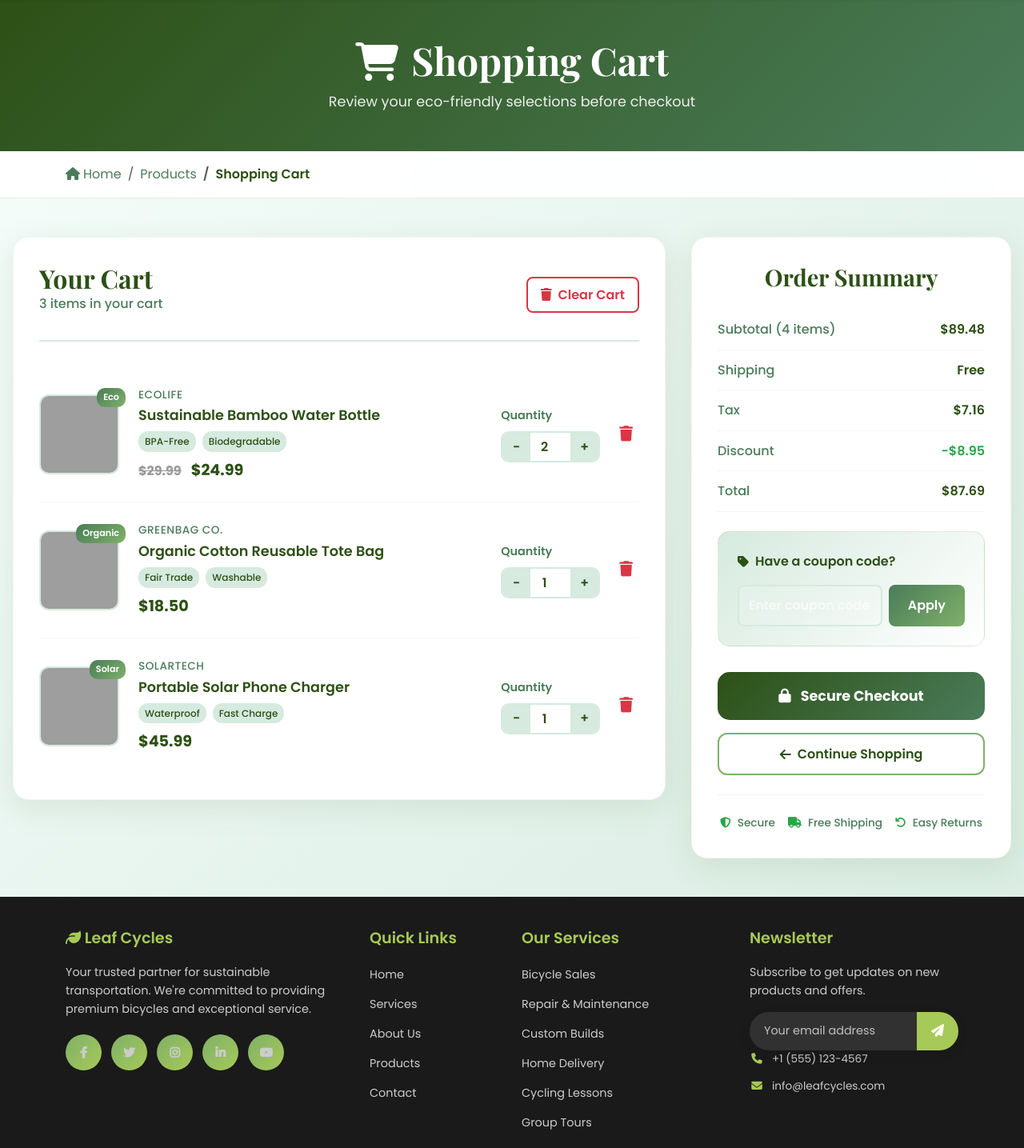
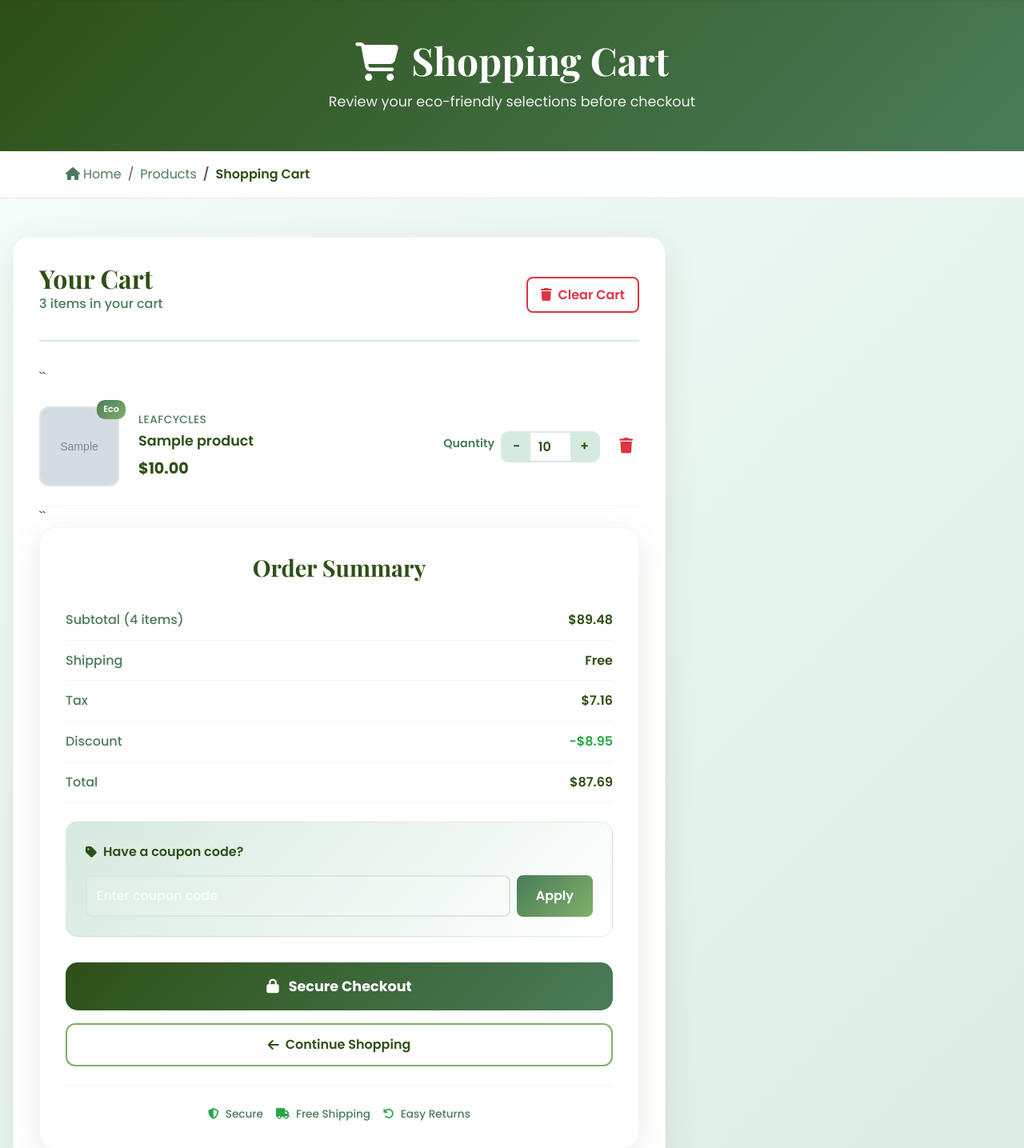
Before and after one commit to Ashvi0809/-LeafCycles, a Django app: page /cart/ in a window 1280 px wide. Shown: the part 210-1645 px from the top of the page at 80% size. Run offline with Django 5.2, Linux system fonts and the light colour scheme; a user stored in the database is signed in; tables that the repository leaves empty hold one stand-in row (values such as "Sample post"); grey boxes marked "Sample" are stand-in pictures; grey boxes are pictures that could not be loaded.

Commit message:
Cart Image

```diff
--- a/plantsapp/templates/plantsapp/cart.html
+++ b/plantsapp/templates/plantsapp/cart.html
@@ -678,101 +678,39 @@
                         Clear Cart
                     </button>
                 </div>
-
-                <!-- Cart Item 1 -->
+        ``             {% for item in cart_items %}
         <div class="cart-item">
           <div class="item-image-container">
-                        <img src="/placeholder.svg?height=100&width=100" alt="Bamboo Water Bottle" class="item-image">
+            {% if item.product.image %}
+              <img src="{{ item.product.image.url }}" alt="{{ item.product.name }}" class="item-image">
+            {% else %}
+              <img src="{% static 'plantsapp/images/placeholder.svg' %}" alt="No image" class="item-image">
+            {% endif %}
             <span class="item-badge">Eco</span>
           </div>
+
           <div class="item-details">
-                        <div class="item-brand">EcoLife</div>
-                        <h3 class="item-name">Sustainable Bamboo Water Bottle</h3>
-                        <div class="item-features">
-                            <span class="feature-tag">BPA-Free</span>
-                            <span class="feature-tag">Biodegradable</span>
+            <div class="item-brand">{{ item.product.brand|default:"LeafCycles" }}</div>
+            <h3 class="item-name">{{ item.product.name }}</h3>
+            <div class="item-price">${{ item.product.price }}</div>
           </div>
-                        <div class="item-price">
-                            <span class="original-price">$29.99</span>
-                            $24.99
+
+          <div class="quantity-controls">
+            <div class="quantity-label">Quantity</div>
+            <div class="quantity-wrapper">
+              <button class="qty-btn" onclick="decreaseQuantity({{ item.id }})">-</button>
+              <input type="number" class="qty-input" value="{{ item.quantity }}" min="1" id="qty-{{ item.id }}">
+              <button class="qty-btn" onclick="increaseQuantity({{ item.id }})">+</button>
             </div>
           </div>
-                    <div class="quantity-controls">
-                        <div>
-                            <div class="quantity-label">Quantity</div>
-                            <div class="quantity-wrapper">
-                                <button class="qty-btn" onclick="decreaseQuantity(1)">-</button>
-                                <input type="number" class="qty-input" value="2" min="1" id="qty-1">
-                                <button class="qty-btn" onclick="increaseQuantity(1)">+</button>
-                            </div>
-                        </div>
-                    </div>
-                    <button class="remove-item-btn" onclick="removeItem(1)">
+
+          <button class="remove-item-btn" onclick="removeItem({{ item.id }})">
             <i class="fas fa-trash"></i>
           </button>
         </div>
+        {% endfor %}
 
-                <!-- Cart Item 2 -->
-                <div class="cart-item">
-                    <div class="item-image-container">
-                        <img src="/placeholder.svg?height=100&width=100" alt="Cotton Tote Bag" class="item-image">
-                        <span class="item-badge">Organic</span>
-                    </div>
-                    <div class="item-details">
-                        <div class="item-brand">GreenBag Co.</div>
-                        <h3 class="item-name">Organic Cotton Reusable Tote Bag</h3>
-                        <div class="item-features">
-                            <span class="feature-tag">Fair Trade</span>
-                            <span class="feature-tag">Washable</span>
-                        </div>
-                        <div class="item-price">$18.50</div>
-                    </div>
-                    <div class="quantity-controls">
-                        <div>
-                            <div class="quantity-label">Quantity</div>
-                            <div class="quantity-wrapper">
-                                <button class="qty-btn" onclick="decreaseQuantity(2)">-</button>
-                                <input type="number" class="qty-input" value="1" min="1" id="qty-2">
-                                <button class="qty-btn" onclick="increaseQuantity(2)">+</button>
-                            </div>
-                        </div>
-                    </div>
-                    <button class="remove-item-btn" onclick="removeItem(2)">
-                        <i class="fas fa-trash"></i>
-                    </button>
-                </div>
-
-                <!-- Cart Item 3 -->
-                <div class="cart-item">
-                    <div class="item-image-container">
-                        <img src="/placeholder.svg?height=100&width=100" alt="Solar Phone Charger" class="item-image">
-                        <span class="item-badge">Solar</span>
-                    </div>
-                    <div class="item-details">
-                        <div class="item-brand">SolarTech</div>
-                        <h3 class="item-name">Portable Solar Phone Charger</h3>
-                        <div class="item-features">
-                            <span class="feature-tag">Waterproof</span>
-                            <span class="feature-tag">Fast Charge</span>
-                        </div>
-                        <div class="item-price">$45.99</div>
-                    </div>
-                    <div class="quantity-controls">
-                        <div>
-                            <div class="quantity-label">Quantity</div>
-                            <div class="quantity-wrapper">
-                                <button class="qty-btn" onclick="decreaseQuantity(3)">-</button>
-                                <input type="number" class="qty-input" value="1" min="1" id="qty-3">
-                                <button class="qty-btn" onclick="increaseQuantity(3)">+</button>
-                            </div>
-                        </div>
-                    </div>
-                    <button class="remove-item-btn" onclick="removeItem(3)">
-                        <i class="fas fa-trash"></i>
-                    </button>
-                </div>
-            </div>
-
+``
             <!-- Order Summary -->
             <div class="order-summary fade-in">
                 <h3 class="summary-title">Order Summary</h3>
--- a/plantsapp/templates/plantsapp/partials/navbar.html
+++ b/plantsapp/templates/plantsapp/partials/navbar.html
@@ -22,7 +22,7 @@
         <a class="nav-link" href="#about">About</a>
       </li>
       <li class="nav-item">
-        <a class="nav-link" href="#products">Products</a>
+        <a class="nav-link" href="{% url 'product_list' %}">Products</a>
       </li>
       <li class="nav-item">
         <a class="nav-link" href="#contact">Contact</a>
@@ -42,12 +42,13 @@
 
 
       <div class="icon-box position-relative" data-bs-toggle="tooltip" data-bs-placement="bottom" title="Wishlist">
-        <a href="#" class="text-dark"><i class="fas fa-heart"></i></a>
+      <a href="{% url 'wishlist' %}" class="text-dark"><i class="fas fa-heart"></i></a>
+
         <span class="badge rounded-pill bg-danger">3</span>
       </div>
 
       <div class="icon-box position-relative" data-bs-toggle="tooltip" data-bs-placement="bottom" title="Shopping Cart">
-        <a href="#" class="text-dark"><i class="fas fa-shopping-cart"></i></a>
+       <a href="{% url 'cart' %}" class="text-dark"><i class="fas fa-shopping-cart"></i></a>
         <span class="badge rounded-pill bg-danger">2</span>
       </div>
 
```
Also changed, not shown: plantsapp/views.py (line endings or trailing spaces). Lines whose indentation alone changed are shown as unchanged.
